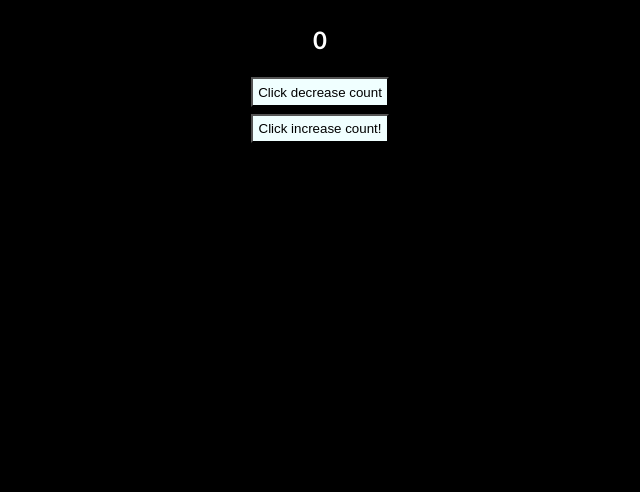
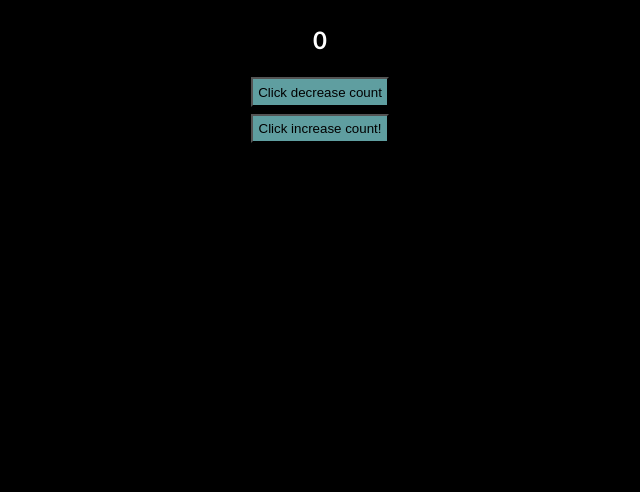
Before and after one commit to sominupadhyaya/as-a-js-counter, a plain HTML site: page index.html in a window 1280 px wide. Shown: the part 308-800 px from the top of the page, without its empty margins (320-960 px from the left). Drawn offline with Linux system fonts and the light colour scheme.

Commit message:
complete css and project

```diff
--- a/style.css
+++ b/style.css
@@ -17,7 +17,7 @@ h1 , h2{
 button{
     padding: .4em;
     margin: .25em;
-    background-color: azure;
+    background-color: cadetblue;
 }
 
 button:hover{
```
